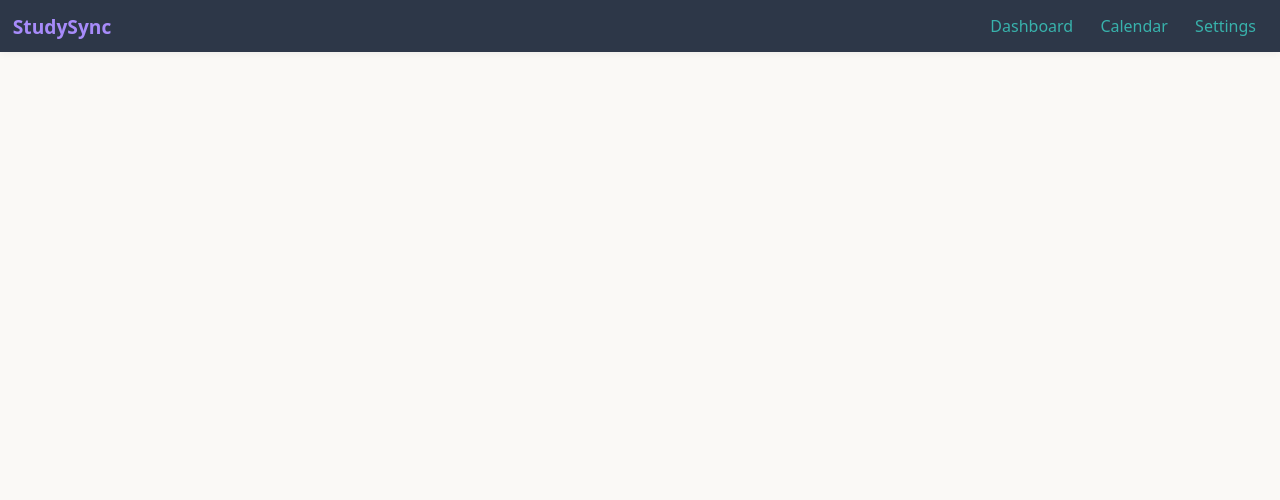
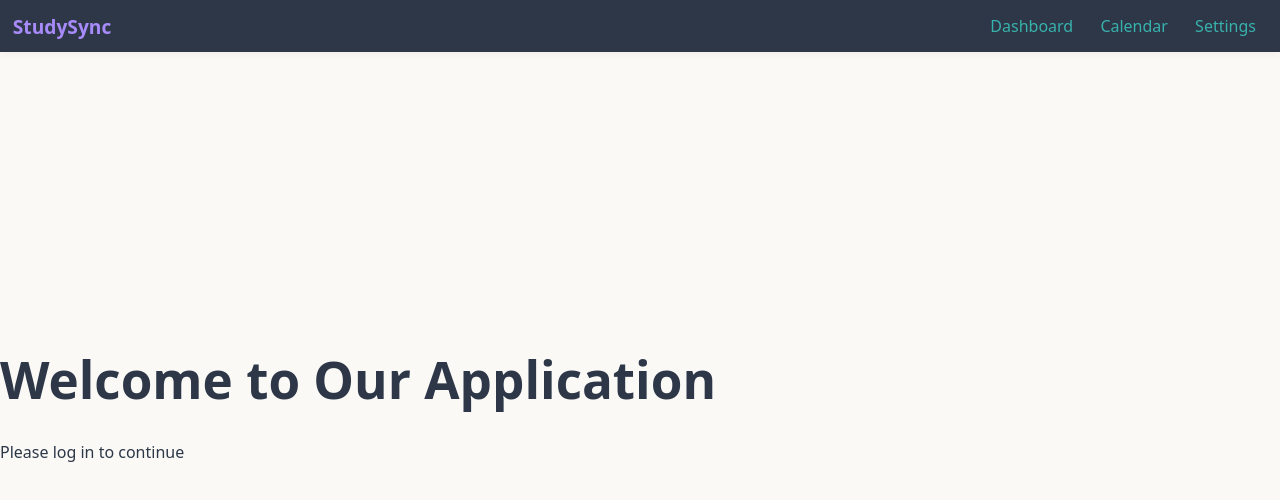
Before and after one commit to CMPT-276-SUMMER-2025/final-project-24-horizons, a React (Vite) app: page / in a window 1280 px wide. Shown: the top 500 px of the page. Built offline with nearby package versions, Linux system fonts and the light colour scheme; no server answers.

Commit message:
Added landing page component to app so user gets gets prompted right away

```diff
--- a/src/App.tsx
+++ b/src/App.tsx
@@ -1,4 +1,5 @@
 import './App.css'
+import { landingPage } from './landingPage'
 
 const navLinks = [
   { name: 'Dashboard', href: '#' },
@@ -27,6 +28,7 @@ function App() {
       <Navbar />
       <div style={{ marginTop: '70px' }}>
         {/* once we figure out the other pages, we'll add the code here*/}
+        {landingPage()}
       </div>
     </>
   )
```
